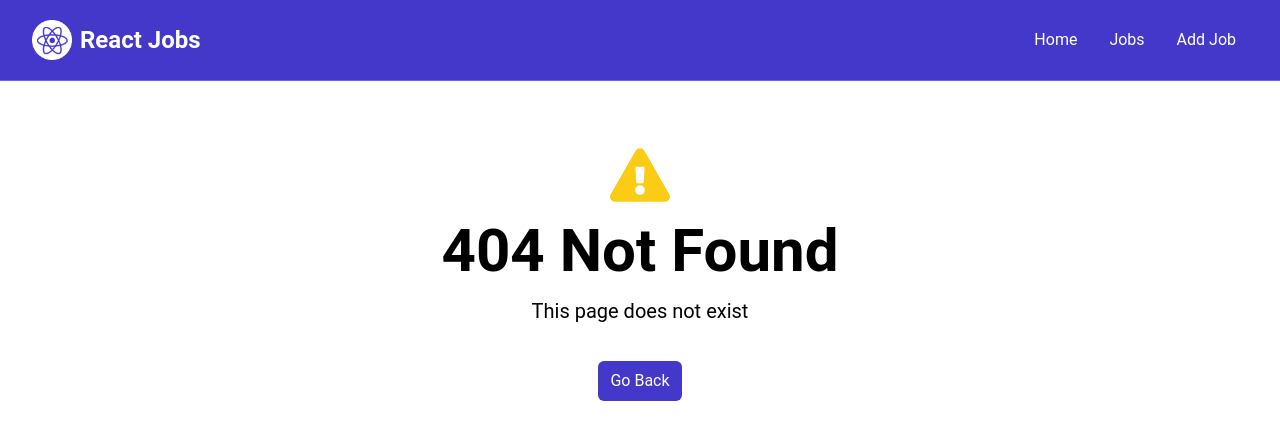
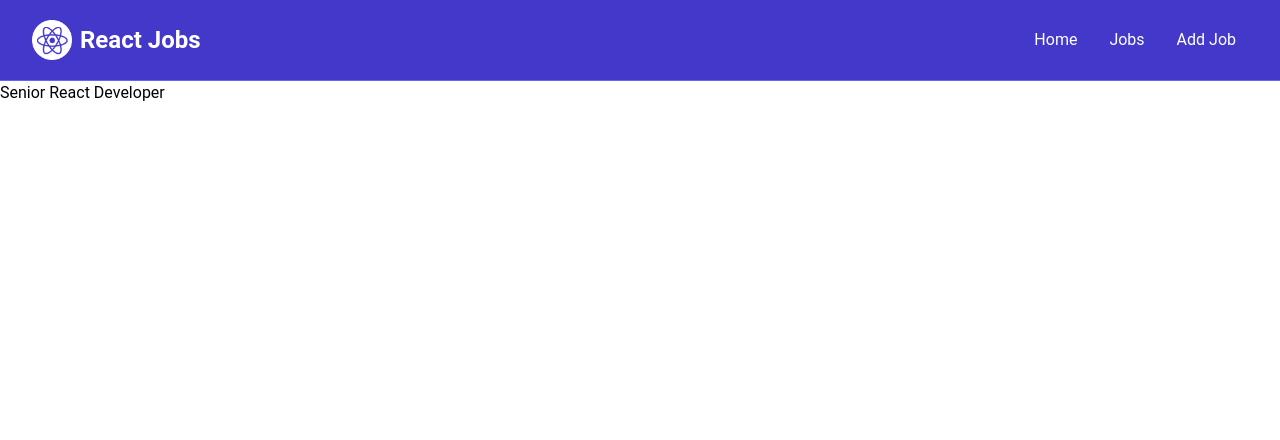
Before and after one commit to YosephSE/React-jobs, a React (Vite) app: page /job/1 in a window 1280 px wide. Before the commit this address had no page. Shown: the top 440 px of the page. Built offline with nearby package versions, Linux system fonts and the light colour scheme; data requests are answered from the project's data file.

Commit message:
useParam

```diff
--- a/src/App.jsx
+++ b/src/App.jsx
@@ -8,12 +8,14 @@ import {
 import HomePage from "./pages/HomePage";
 import MainLayout from "./layout/MainLayout";
 import JobsPage from "./pages/JobsPage";
+import JobPage from "./pages/JobPage";
 import NotFoundPage from "./pages/NotFoundPage";
 const router = createBrowserRouter(
   createRoutesFromElements(
     <Route path="/" element={<MainLayout />}>
       <Route index element={<HomePage />} />
       <Route path="/jobs" element={<JobsPage />} />
+      <Route path="/job/:id" element={<JobPage />} />
       <Route path="*" element={<NotFoundPage />} />
     </Route>
   )
--- /dev/null
+++ b/src/pages/JobPage.jsx
@@ -0,0 +1,30 @@
+import {useState, useEffect} from 'react'
+import { useParams } from 'react-router-dom'
+import Spinner from '../components/Spinner'
+
+const JobPage = () => {
+    const [job, setJob] = useState(null)
+    const {id} = useParams()
+    const [loading, setLoading] = useState(true)
+    useEffect(() => {
+        const fetchJob = async () => {
+            try{
+                const res = await fetch(`http://localhost:8000/jobs/${id}`)
+                const data = await res.json()
+                setJob(data)
+            }catch(e){
+                console.log("Error fetching data", e)
+            }finally{
+                setLoading(false)
+            }
+        }
+
+        fetchJob()
+    }, [])
+  return loading ? <Spinner />: (
+   <h1> {job.title}</h1>
+  )
+
+}
+
+export default JobPage
```
